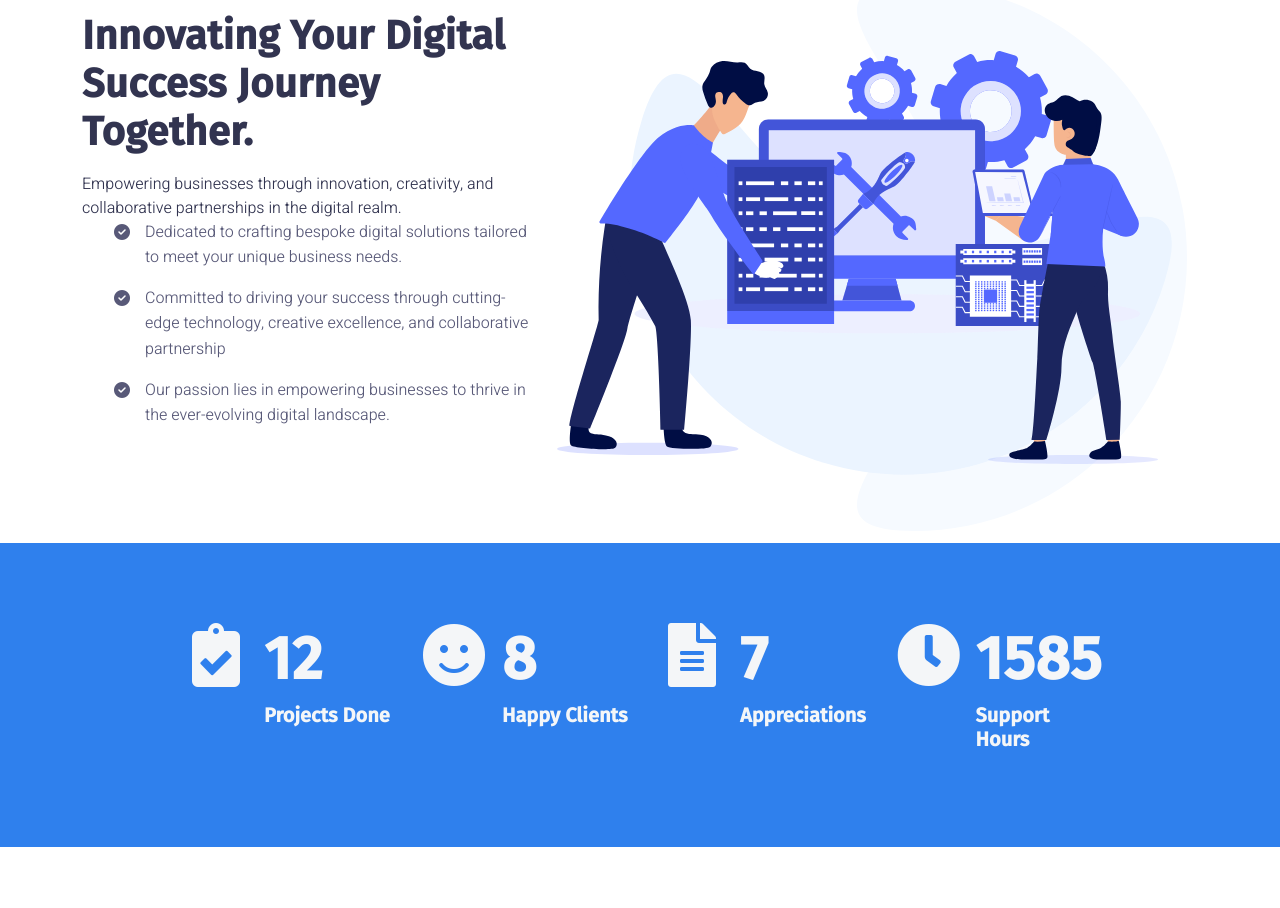
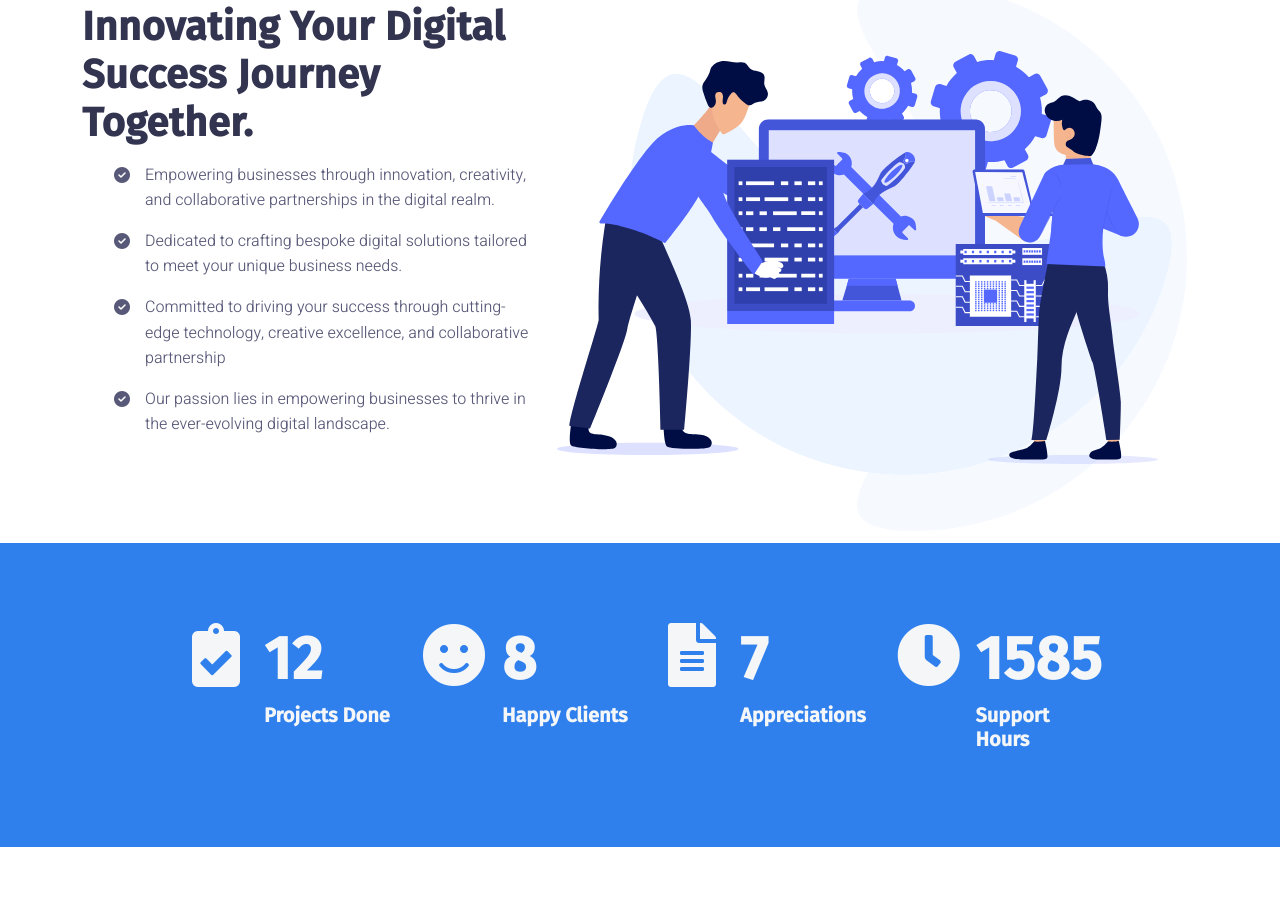
Before and after one commit to kuldeep-saini-5514/Anchil-Sir, a plain HTML site: page index.html in a window 1280 px wide. Shown: the part 1825-2733 px from the top of the page. Drawn offline with Linux system fonts and the light colour scheme.

Commit message:
Add files via upload

```diff
--- a/index.html
+++ b/index.html
@@ -342,11 +342,13 @@
                       <h3 class="about-h3 mb-25" data-wow-delay=".2s">
                         Innovating Your Digital Success Journey Together.
                       </h3>
-                      <p class="wow fadeInUp" data-wow-delay=".3s">
-                        Empowering businesses through innovation, creativity, and collaborative partnerships in the digital realm.
-                      </p>
+
                     </div>
                     <ul data-aos="fade-up" data-aos-delay="100">
+                      <li class="wow fadeInUp" data-wow-delay=".3s">
+                        <i class="fa-regular fa-circle-check"></i>
+                        Empowering businesses through innovation, creativity, and collaborative partnerships in the digital realm.
+                      </li>
                       <li class="wow fadeInUp" data-wow-delay=".35s">
                         <i class="fa-regular fa-circle-check"></i>
                         Dedicated to crafting bespoke digital solutions tailored to meet your unique business needs.
```
